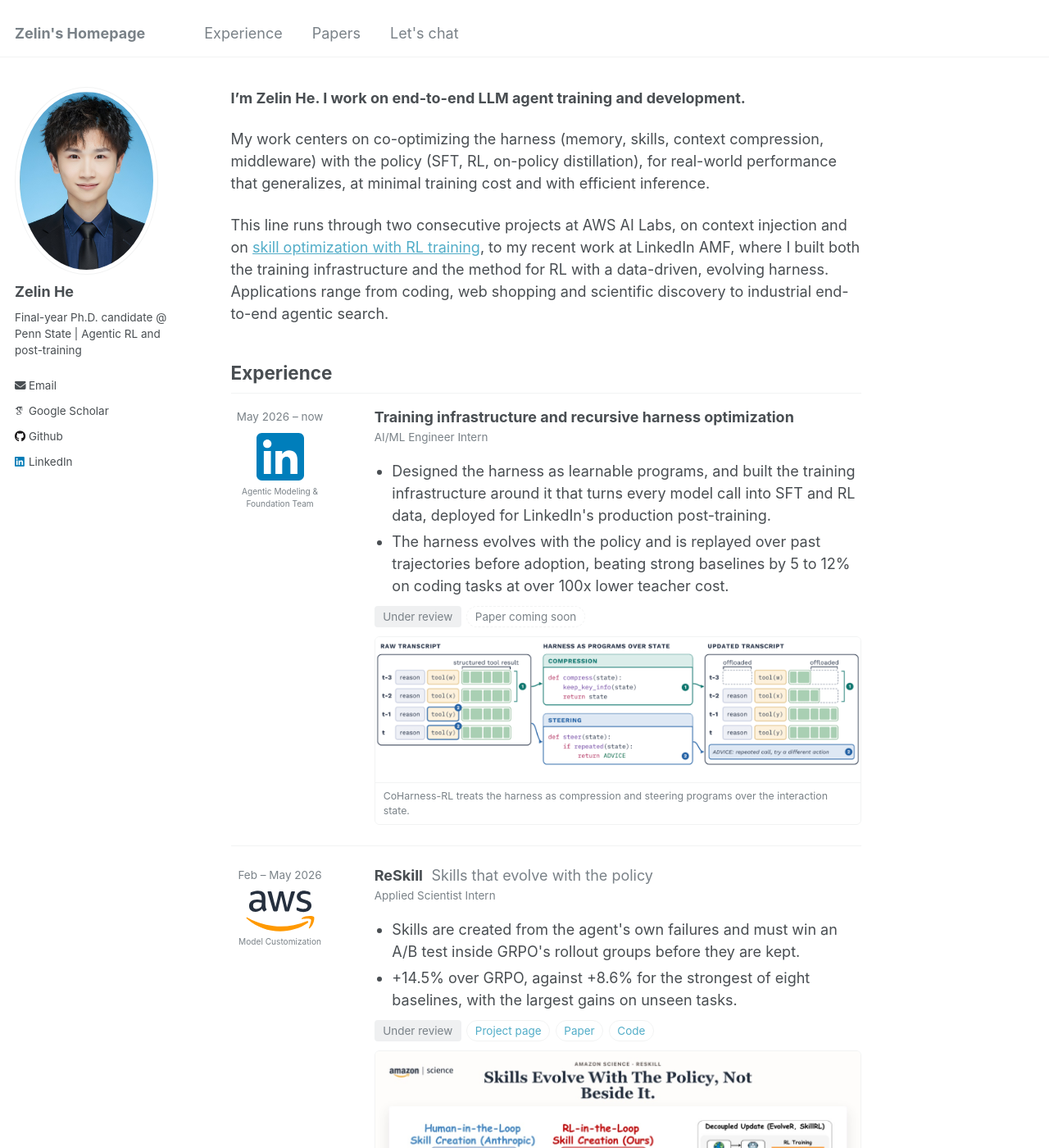
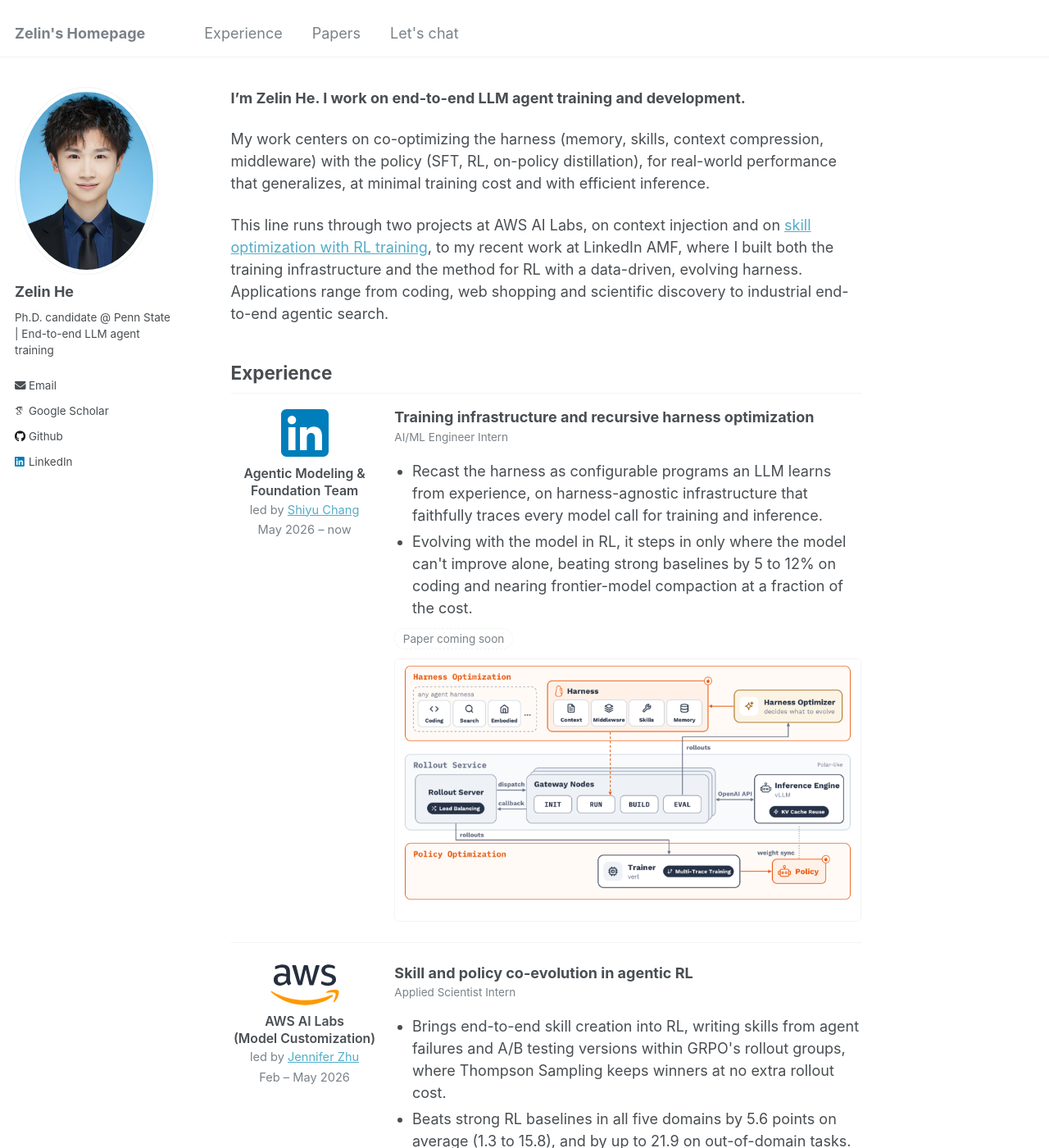
Before and after one commit to ZLHe0/zelinhe.github.io, a Jekyll site: the page built from _pages/about.md, in a window 1280 px wide and 1400 px high. Shown: the whole window at 82% size. Built offline with Jekyll 4.4.1, drawn with Linux system fonts in a browser that asks for light colours; some web fonts are replaced; some of the changed text lies outside the part shown.

Commit message:
Tighten experience copy, add team leads, new figures, cleaner paper list
Co-Authored-By: Claude Opus 5.5 <noreply@anthropic.com>

```diff
--- a/_config.yml
+++ b/_config.yml
@@ -25,7 +25,7 @@ author:
   avatar           : "Image_Potrait.jpg"
   name             : "Zelin He"
   pronouns         : # example: "she/her"
-  bio              : "Final-year Ph.D. candidate @ Penn State | Agentic RL and post-training"
+  bio              : "Ph.D. candidate @ Penn State | End-to-end LLM agent training"
   location         :
   employer         :
   uri              : # URL
--- a/_pages/about.md
+++ b/_pages/about.md
@@ -12,84 +12,94 @@ redirect_from:
 
 My work centers on co-optimizing the harness (memory, skills, context compression, middleware) with the policy (SFT, RL, on-policy distillation), for real-world performance that generalizes, at minimal training cost and with efficient inference.
 
-This line runs through two consecutive projects at AWS AI Labs, on context injection and on [skill optimization with RL training](https://github.com/amazon-science/reskill), to my recent work at LinkedIn AMF, where I built both the training infrastructure and the method for RL with a data-driven, evolving harness. Applications range from coding, web shopping and scientific discovery to industrial end-to-end agentic search.
+This line runs through two projects at AWS AI Labs, on context injection and on [skill optimization with RL training](https://github.com/amazon-science/reskill), to my recent work at LinkedIn AMF, where I built both the training infrastructure and the method for RL with a data-driven, evolving harness. Applications range from coding, web shopping and scientific discovery to industrial end-to-end agentic search.
 
 <h2 id="experience">Experience</h2>
 
 <div class="xp">
 
 <div class="xp-entry">
-  <div class="xp-when">May 2026 – now
+  <div class="xp-org">
     <span class="xp-logo sq"><img src="{{ base_path }}/images/logos/linkedin.svg" alt="LinkedIn"></span>
-    <span class="xp-team">Agentic Modeling &amp; Foundation Team</span></div>
+    <span class="xp-team">Agentic Modeling &amp; Foundation Team</span>
+    <span class="xp-lead">led by <a href="https://code-terminator.github.io/">Shiyu Chang</a></span>
+    <span class="xp-time">May 2026 – now</span></div>
   <div class="xp-what">
     <h3>Training infrastructure and recursive harness optimization</h3>
     <p class="xp-role">AI/ML Engineer Intern</p>
 
     <ul>
-      <li>Designed the harness as learnable programs, and built the training infrastructure around it that turns every model call into SFT and RL data, deployed for LinkedIn's production post-training.</li>
-      <li>The harness evolves with the policy and is replayed over past trajectories before adoption, beating strong baselines by 5 to 12% on coding tasks at over 100x lower teacher cost.</li>
+      <li>Recast the harness as configurable programs an LLM learns from experience, on harness-agnostic infrastructure that faithfully traces every model call for training and inference.</li>
+      <li>Evolving with the model in RL, it steps in only where the model can't improve alone, beating strong baselines by 5 to 12% on coding and nearing frontier-model compaction at a fraction of the cost.</li>
     </ul>
-    <div class="xp-links"><span class="venue">Under review</span><span class="soon">Paper coming soon</span></div>
-    <figure class="xp-fig"><img src="{{ base_path }}/images/work/coharness.png" alt="A raw transcript passes through compression and steering programs to produce an updated transcript"><figcaption>CoHarness-RL treats the harness as compression and steering programs over the interaction state.</figcaption></figure>
+    <div class="xp-links"><span class="soon">Paper coming soon</span></div>
+    <figure class="xp-fig"><img src="{{ base_path }}/images/work/coharness_infra.png" alt="Harness optimization, a rollout service with gateway nodes and an inference engine, and policy optimization with a trainer"></figure>
   </div>
 </div>
 
 <div class="xp-entry">
-  <div class="xp-when">Feb – May 2026
+  <div class="xp-org">
     <span class="xp-logo fill"><img src="{{ base_path }}/images/logos/aws.svg" alt="AWS"></span>
-    <span class="xp-team">Model Customization</span></div>
+    <span class="xp-team">AWS AI Labs<br>(Model Customization)</span>
+    <span class="xp-lead">led by <a href="https://www.ischool.berkeley.edu/people/jennifer-zhu">Jennifer Zhu</a></span>
+    <span class="xp-time">Feb – May 2026</span></div>
   <div class="xp-what">
-    <h3>ReSkill <span class="xp-tag">Skills that evolve with the policy</span></h3>
+    <h3>Skill and policy co-evolution in agentic RL</h3>
     <p class="xp-role">Applied Scientist Intern</p>
     <ul>
-      <li>Skills are created from the agent's own failures and must win an A/B test inside GRPO's rollout groups before they are kept.</li>
-      <li>+14.5% over GRPO, against +8.6% for the strongest of eight baselines, with the largest gains on unseen tasks.</li>
+      <li>Brings end-to-end skill creation into RL, writing skills from agent failures and A/B testing versions within GRPO's rollout groups, where Thompson Sampling keeps winners at no extra rollout cost.</li>
+      <li>Beats strong RL baselines in all five domains by 5.6 points on average (1.3 to 15.8), and by up to 21.9 on out-of-domain tasks.</li>
     </ul>
-    <div class="xp-links"><span class="venue">Under review</span><a href="https://amazon-science.github.io/reskill/">Project page</a><a href="https://arxiv.org/abs/2606.01619">Paper</a><a href="https://github.com/amazon-science/reskill">Code</a></div>
-    <figure class="xp-fig"><img src="{{ base_path }}/images/work/reskill.jpg" alt="ReSkill overview"><figcaption>ReSkill reconciles skill creation with policy optimization.</figcaption></figure>
+    <div class="xp-links"><a href="https://arxiv.org/abs/2606.01619">Paper</a><a href="https://github.com/amazon-science/reskill">Code</a></div>
+    <figure class="xp-fig"><img src="{{ base_path }}/images/work/reskill_pipeline.png" alt="ReSkill pipeline with within-group skill testing, the skill creator, and adaptive Thompson Sampling"></figure>
   </div>
 </div>
 
 <div class="xp-entry">
-  <div class="xp-when">May – Sept 2025
+  <div class="xp-org">
     <span class="xp-logo fill"><img src="{{ base_path }}/images/logos/aws.svg" alt="AWS"></span>
-    <span class="xp-team">AutoML (AutoGluon)</span></div>
+    <span class="xp-team">AWS AI Labs<br>(AutoML)</span>
+    <span class="xp-lead">led by <a href="https://www.mit.edu/~ywang02/">Bernie Wang</a></span>
+    <span class="xp-time">May – Sept 2025</span></div>
   <div class="xp-what">
-    <h3>SenTSR-Bench <span class="xp-tag">Thinking with injected knowledge</span></h3>
+    <h3>Injecting fine-tuned expert knowledge into frontier reasoning</h3>
     <p class="xp-role">Applied Scientist Intern</p>
     <ul>
-      <li>A small time-series model trained with SFT and RL injects its analysis into a frozen reasoning model's thinking, reaching +11.2% accuracy over Claude 3.7 and Qwen3 on a benchmark built from production sensor data.</li>
+      <li>Pairs a frozen frontier model with a small fine-tuned domain expert by writing the expert's analysis into the frontier model's thinking, so it builds on that evidence or corrects it.</li>
+      <li>RL trains the expert to write analysis worth injecting, without human annotation, beating either model alone by 8 to 26%.</li>
     </ul>
-    <div class="xp-links"><span class="venue">AISTATS 2026</span><a href="https://arxiv.org/abs/2602.19455">Paper</a><a href="https://github.com/ZLHe0/SenTSR-Bench">Code</a></div>
-    <figure class="xp-fig"><img src="{{ base_path }}/images/work/sentsr.png" alt="Knowledge injection from a time-series LM into a reasoning LM"><figcaption>Knowledge injection, and the RL loop that hones the specialist's thinking traces.</figcaption></figure>
+    <div class="xp-links"><a href="https://arxiv.org/abs/2602.19455">Paper</a><a href="https://github.com/ZLHe0/SenTSR-Bench">Code</a></div>
+    <figure class="xp-fig"><img src="{{ base_path }}/images/work/sentsr.png" alt="Knowledge injection from a time-series LM into a reasoning LM"></figure>
   </div>
 </div>
 
 <div class="xp-entry">
-  <div class="xp-when">May – Aug 2024
+  <div class="xp-org">
     <span class="xp-logo"><img src="{{ base_path }}/images/logos/amazon.svg" alt="Amazon"></span>
-    <span class="xp-team">IntelliHub</span></div>
+    <span class="xp-team">IntelliHub</span>
+    <span class="xp-lead">led by <a href="https://mreimherr.github.io/">Matthew Reimherr</a></span>
+    <span class="xp-time">May – Aug 2024</span></div>
   <div class="xp-what">
-    <h3>VLM4TS <span class="xp-tag">Vision-language models for anomaly detection</span></h3>
+    <h3>Visual screening and VLM reasoning for anomaly detection</h3>
     <p class="xp-role">Applied Scientist Intern</p>
     <ul>
-      <li>A lightweight Vision Transformer screens sensor data and a vision-language model verifies flagged windows, lifting F1 by 24.6% at 36x lower token cost across 130 Amazon fulfillment-center assets.</li>
+      <li>A zero-shot two-stage pipeline, where a lightweight vision encoder screens the full signal in seconds on CPU and a VLM verifies only the flagged candidates in long-range context.</li>
+      <li>Lifts F1 by 24.6% over the best trained baseline on 11 benchmarks, with 36x fewer tokens than language-model methods.</li>
     </ul>
-    <div class="xp-links"><span class="venue">AAAI 2026 Oral</span><a href="https://arxiv.org/pdf/2506.06836">Paper</a><a href="https://github.com/ZLHe0/VLM4TS">Code</a></div>
-    <figure class="xp-fig"><img src="{{ base_path }}/images/work/vlm4ts.jpg" alt="VLM4TS pipeline with anomaly scores and a performance comparison"><figcaption>Visual screening, then visual reasoning.</figcaption></figure>
+    <div class="xp-links"><a href="https://arxiv.org/pdf/2506.06836">Paper</a><a href="https://github.com/ZLHe0/VLM4TS">Code</a></div>
+    <figure class="xp-fig"><img src="{{ base_path }}/images/work/vlm4ts.jpg" alt="VLM4TS pipeline with anomaly scores and a performance comparison"></figure>
   </div>
 </div>
 
 <div class="xp-entry">
-  <div class="xp-when">Aug 2022 – now
+  <div class="xp-org">
     <span class="xp-logo"><img src="{{ base_path }}/images/logos/pennstate.svg" alt="Penn State"></span>
-    <span class="xp-team">Statistics, with EECS</span></div>
+    <span class="xp-team">Statistics, with EECS</span>
+    <span class="xp-time">Aug 2022 – now</span></div>
   <div class="xp-what">
     <h3>Statistical machine learning</h3>
     <p class="xp-role">Graduate Researcher</p>
     <p>Transfer learning that stays robust under covariate shift, personalized federated learning with minimax guarantees, and a power-calibrated framework for tuning LLM watermarks.</p>
-    <div class="xp-links"><span class="venue">ICML 2026</span><span class="venue">ICML 2025</span><span class="venue">AISTATS 2024</span><span class="venue">JMLR</span></div>
   </div>
 </div>
 
@@ -97,60 +107,82 @@ This line runs through two consecutive projects at AWS AI Labs, on context injec
 
 <h2 id="papers">Selected Papers</h2>
 
-- ReSkill: Reconciling Skill Creation with Policy Optimization in Agentic RL (under review) [[Website](https://amazon-science.github.io/reskill/)] [[Paper](https://arxiv.org/abs/2606.01619)] [[Code](https://github.com/amazon-science/reskill)]
-  - **Zelin He**, Haotian Lin, Boran Han, Wei Zhu, Haoyang Fang, Bernie Wang, Xuan Zhu, Runze Li, Matthew Reimherr
-- CoHarness-RL: Recasting Harnesses as Learnable and Evolving Programs for Agentic RL (under review, coming soon)
-- Beyond Heuristic Tuning: Power-Calibrated LLM Watermarking [[Paper](https://arxiv.org/abs/2607.05694)]
-  - Xiaopu Wang, **Zelin He**, Chengyuan Liu, Runze Li
-  - *International Conference on Machine Learning (ICML), 2026*
-- Harnessing Vision-Language Models for Time Series Anomaly Detection [[Paper](https://arxiv.org/pdf/2506.06836)] [[Code](https://github.com/ZLHe0/VLM4TS)]
-  - **Zelin He**, Sarah Alnegheimish, Matthew Reimherr
-  - *AAAI Conference on Artificial Intelligence (AAAI), 2026* <span style="color:blue">(Oral)</span>
-- SenTSR-Bench: Thinking with Injected Knowledge for Time-Series Reasoning [[Paper](https://arxiv.org/abs/2602.19455)] [[Code](https://github.com/ZLHe0/SenTSR-Bench)]
-  - **Zelin He**, Boran Han, Xiyuan Zhang, Shuai Zhang, Haotian Lin, Qi Zhu, Haoyang Fang, Danielle C. Maddix, Abdul Fatir Ansari, Akash Chandrayan, Abhinav Pradhan, Bernie Wang, Matthew Reimherr
-  - *International Conference on Artificial Intelligence and Statistics (AISTATS), 2026*
-- Understanding the Statistical Accuracy-Communication Trade-off in Personalized Federated Learning with Minimax Guarantees [[Paper](https://arxiv.org/abs/2410.08934)] [[Code](https://github.com/ZLHe0/fedprox-bilevel)]
-  - Xin Yu\*, **Zelin He\***, Ying Sun, Lingzhou Xue, Runze Li
-  - *International Conference on Machine Learning (ICML), 2025*
+<div class="pubs">
+<div class="pub">
+  <div class="pub-title">ReSkill: Reconciling Skill Creation with Policy Optimization in Agentic RL</div>
+  <div class="pub-authors"><strong>Zelin He</strong>, Haotian Lin, Boran Han, Wei Zhu, Haoyang Fang, and 4 more</div>
+  <div class="pub-venue">Under review</div>
+  <div class="xp-links"><a href="https://amazon-science.github.io/reskill/">Project page</a><a href="https://arxiv.org/abs/2606.01619">Paper</a><a href="https://github.com/amazon-science/reskill">Code</a></div>
+</div>
+<div class="pub">
+  <div class="pub-title">CoHarness-RL: Recasting Harnesses as Learnable and Evolving Programs for Agentic RL</div>
+  <div class="pub-authors"><strong>Zelin He</strong>, Siyu Zhu, Jacob Helwig, Yujian Liu, Li An, and 3 more</div>
+  <div class="pub-venue">Under review</div>
+  <div class="xp-links"><span class="soon">Paper coming soon</span></div>
+</div>
+<div class="pub">
+  <div class="pub-title">Beyond Heuristic Tuning: Power-Calibrated LLM Watermarking</div>
+  <div class="pub-authors">Xiaopu Wang, <strong>Zelin He</strong>, Chengyuan Liu, Runze Li</div>
+  <div class="pub-venue"><strong>ICML</strong> 2026</div>
+  <div class="xp-links"><a href="https://arxiv.org/abs/2607.05694">Paper</a></div>
+</div>
+<div class="pub">
+  <div class="pub-title">Harnessing Vision-Language Models for Time Series Anomaly Detection</div>
+  <div class="pub-authors"><strong>Zelin He</strong>, Sarah Alnegheimish, Matthew Reimherr</div>
+  <div class="pub-venue"><strong>AAAI</strong> 2026, <strong class="oral">Oral</strong></div>
+  <div class="xp-links"><a href="https://arxiv.org/pdf/2506.06836">Paper</a><a href="https://github.com/ZLHe0/VLM4TS">Code</a></div>
+</div>
+<div class="pub">
+  <div class="pub-title">SenTSR-Bench: Thinking with Injected Knowledge for Time-Series Reasoning</div>
+  <div class="pub-authors"><strong>Zelin He</strong>, Boran Han, Xiyuan Zhang, Shuai Zhang, Haotian Lin, and 8 more</div>
+  <div class="pub-venue"><strong>AISTATS</strong> 2026</div>
+  <div class="xp-links"><a href="https://arxiv.org/abs/2602.19455">Paper</a><a href="https://github.com/ZLHe0/SenTSR-Bench">Code</a></div>
+</div>
+<div class="pub">
+  <div class="pub-title">Understanding the Statistical Accuracy-Communication Trade-off in Personalized Federated Learning with Minimax Guarantees</div>
+  <div class="pub-authors">Xin Yu*, <strong>Zelin He*</strong>, Ying Sun, Lingzhou Xue, Runze Li</div>
+  <div class="pub-venue"><strong>ICML</strong> 2025</div>
+  <div class="xp-links"><a href="https://arxiv.org/abs/2410.08934">Paper</a><a href="https://github.com/ZLHe0/fedprox-bilevel">Code</a></div>
+</div>
+<div class="pub">
+  <div class="pub-title">M<sup>2</sup>AD: Multi-Sensor Multi-System Anomaly Detection through Global Scoring and Calibrated Thresholding</div>
+  <div class="pub-authors">Sarah Alnegheimish, <strong>Zelin He</strong>, Matthew Reimherr, Akash Chandrayan, Abhinav Pradhan, Luca D'Angelo</div>
+  <div class="pub-venue"><strong>AISTATS</strong> 2025</div>
+</div>
+<div class="pub">
+  <div class="pub-title">TransFusion: Covariate-Shift Robust Transfer Learning for High-Dimensional Regression</div>
+  <div class="pub-authors"><strong>Zelin He</strong>, Ying Sun, Runze Li</div>
+  <div class="pub-venue"><strong>AISTATS</strong> 2024</div>
+  <div class="xp-links"><a href="https://proceedings.mlr.press/v238/he24a.html">Paper</a><a href="https://github.com/ZLHe0/TransFusion">Code</a></div>
+</div>
+</div>
 
-<details markdown="1">
+<details class="pub-more">
 <summary>More papers</summary>
-
-- M<sup>2</sup>AD: Multi-Sensor Multi-System Anomaly Detection through Global Scoring and Calibrated Thresholding
-  - Sarah Alnegheimish, **Zelin He**, Matthew Reimherr, Akash Chandrayan, Abhinav Pradhan, Luca D'Angelo
-  - *International Conference on Artificial Intelligence and Statistics (AISTATS), 2025*
-- TransFusion: Covariate-Shift Robust Transfer Learning for High-Dimensional Regression [[Paper](https://proceedings.mlr.press/v238/he24a.html)] [[Code](https://github.com/ZLHe0/TransFusion)]
-  - **Zelin He**, Ying Sun, Runze Li
-  - *International Conference on Artificial Intelligence and Statistics (AISTATS), 2024*
-- High-dimensional Parameter Transfer With Fused-Regularizer
-  - **Zelin He**, Ying Sun, Jingyuan Liu, Runze Li
-  - *Journal of Machine Learning Research (JMLR)*
-- Weakly-supervised Multi-sensor Anomaly Detection with Time-series Foundation Models
-  - **Zelin He**, Matthew Reimherr, Sarah Alnegheimish, Akash Chandrayan
-  - *NeurIPS 2024 TSALM Workshop*
-- AdaTrans: Feature-wise and Sample-wise Adaptive Transfer Learning for High-dimensional Regression (preprint) [[Paper](https://arxiv.org/abs/2403.13565)] [[Slides](files/trans-slides.pdf)] [[Poster](files/trans-poster.pdf)]
-  - **Zelin He**, Ying Sun, Jingyuan Liu, Runze Li
-
+<div class="pubs">
+<div class="pub">
+  <div class="pub-title">High-dimensional Parameter Transfer With Fused-Regularizer</div>
+  <div class="pub-authors"><strong>Zelin He</strong>, Ying Sun, Jingyuan Liu, Runze Li</div>
+  <div class="pub-venue"><strong>JMLR</strong></div>
+</div>
+<div class="pub">
+  <div class="pub-title">Weakly-supervised Multi-sensor Anomaly Detection with Time-series Foundation Models</div>
+  <div class="pub-authors"><strong>Zelin He</strong>, Matthew Reimherr, Sarah Alnegheimish, Akash Chandrayan</div>
+  <div class="pub-venue"><strong>NeurIPS</strong> 2024 TSALM Workshop</div>
+</div>
+<div class="pub">
+  <div class="pub-title">AdaTrans: Feature-wise and Sample-wise Adaptive Transfer Learning for High-dimensional Regression</div>
+  <div class="pub-authors"><strong>Zelin He</strong>, Ying Sun, Jingyuan Liu, Runze Li</div>
+  <div class="pub-venue">Preprint</div>
+  <div class="xp-links"><a href="https://arxiv.org/abs/2403.13565">Paper</a><a href="{{ base_path }}/files/trans-slides.pdf">Slides</a><a href="{{ base_path }}/files/trans-poster.pdf">Poster</a></div>
+</div>
+</div>
 </details>
 
-Full list on [Google Scholar](https://scholar.google.com/citations?user=cqhRdPoAAAAJ&hl=en). \* equal contribution.
+<p class="pub-note">* equal contribution.</p>
 
 <h2 id="chat">Let's chat</h2>
 
 <div class="chat-note">
-<p>I'm always glad to talk about agents, reinforcement learning and post-training. If something here connects with what you're working on, send me a note at <span class="mail">zelinhe0@gmail.com</span>.</p>
+<p>I'm always thrilled to connect, whether it's about a new collaboration, a team building something ambitious, or just swapping notes on what you're working on. Say hello at <span class="mail">zelinhe0@gmail.com</span>!</p>
 </div>
-
-## Education
-- Ph.D. in Statistics, Pennsylvania State University, 2022 – Dec 2026
-- B.S. in Statistics, Beijing Normal University, 2018 – 2022
-
-## Honors
-- University Graduate Fellowship, 2023
-- Early Pass of the Doctoral Theory Qualifying Exam, 2022
-- Paul M. Doty Distinguished Graduate Fellowship, 2022
-- Verne M. Willaman Distinguished Graduate Fellowship in Science, 2022
-- National Scholarship, 2021
-
-## Reviewing
-ICML, ICLR, NeurIPS, JASA, TNNLS, JCGS
--- a/_sass/_experience.scss
+++ b/_sass/_experience.scss
@@ -1,18 +1,21 @@
 /* Experience-led homepage additions (2026-10 redesign). Uses the theme's own fonts and colors. */
 .xp { margin-top: 0.5em; }
 .xp-entry {
-  display: grid; grid-template-columns: 150px minmax(0, 1fr); gap: 1.4em;
+  display: grid; grid-template-columns: 180px minmax(0, 1fr); gap: 1.1em;
   padding: 1.4em 0; border-top: 1px solid $border-color;
   &:first-child { border-top: 0; padding-top: 0.4em; }
   @include breakpoint(max-width $medium) { grid-template-columns: 1fr; gap: 0.6em; }
 }
-.xp-when { font-size: $type-size-6; color: $gray; line-height: 1.5; width: 120px; text-align: center;
-  @include breakpoint(max-width $medium) { text-align: left; } }
-.xp-logo { display: flex; align-items: center; justify-content: center; width: 120px; height: 48px; margin-top: 0.6em;
+/* Left column reads top to bottom: logo, team, lead, dates. */
+.xp-org { display: flex; flex-direction: column; align-items: center; width: 180px; text-align: center; line-height: 1.35;
+  @include breakpoint(max-width $medium) { align-items: flex-start; text-align: left; } }
+.xp-team { margin-top: 0.55em; font-size: 0.875em; font-weight: 600; color: $text-color; }
+.xp-lead { margin-top: 0.2em; font-size: 0.8125em; color: $gray; }
+.xp-time { margin-top: 0.35em; font-size: 0.8125em; color: $gray; }
+.xp-logo { display: flex; align-items: center; justify-content: center; width: 120px; height: 48px;
   img { display: block; width: 100%; height: auto; max-height: 100%; object-fit: contain; }
   &.sq { height: 60px; img { width: auto; height: 58px; max-height: none; } }
   &.fill { height: auto; img { width: 84px; max-height: none; } } }
-.xp-team { display: block; margin-top: 0.5em; font-size: $type-size-6; color: $gray; }
 .xp-what {
   min-width: 0;
   h3 { margin: 0 0 0.15em; font-size: $type-size-5; }
@@ -33,3 +36,13 @@
     &::before, &::after { display: none; content: none; } }
 }
 .chat-note { font-size: $type-size-5; .mail { font-family: $monospace; } }
+
+/* Publication list: title, short author line, short venue, link pills. */
+.pubs { display: flex; flex-direction: column; gap: 1.1em; margin: 0.8em 0 1em; }
+.pub { font-size: $type-size-5; line-height: 1.45; .xp-links { margin: 0.35em 0 0; } }
+.pub-title { font-weight: 700; color: $text-color; }
+.pub-authors { margin-top: 0.1em; font-size: 0.875em; color: $dark-gray; }
+.pub-venue { margin-top: 0.1em; font-size: 0.875em; color: $gray;
+  strong { color: $text-color; } .oral { color: #c0392b; } }
+.pub-more { margin-top: 0.5em; summary { cursor: pointer; font-size: $type-size-5; color: $primary-color; } }
+.pub-note { font-size: $type-size-6; color: $gray; }
```
Also changed, not shown: images/work/coharness.png (deleted), images/work/coharness_infra.png (added), images/work/reskill.jpg (deleted), images/work/reskill_pipeline.png (added), 1 other file.
